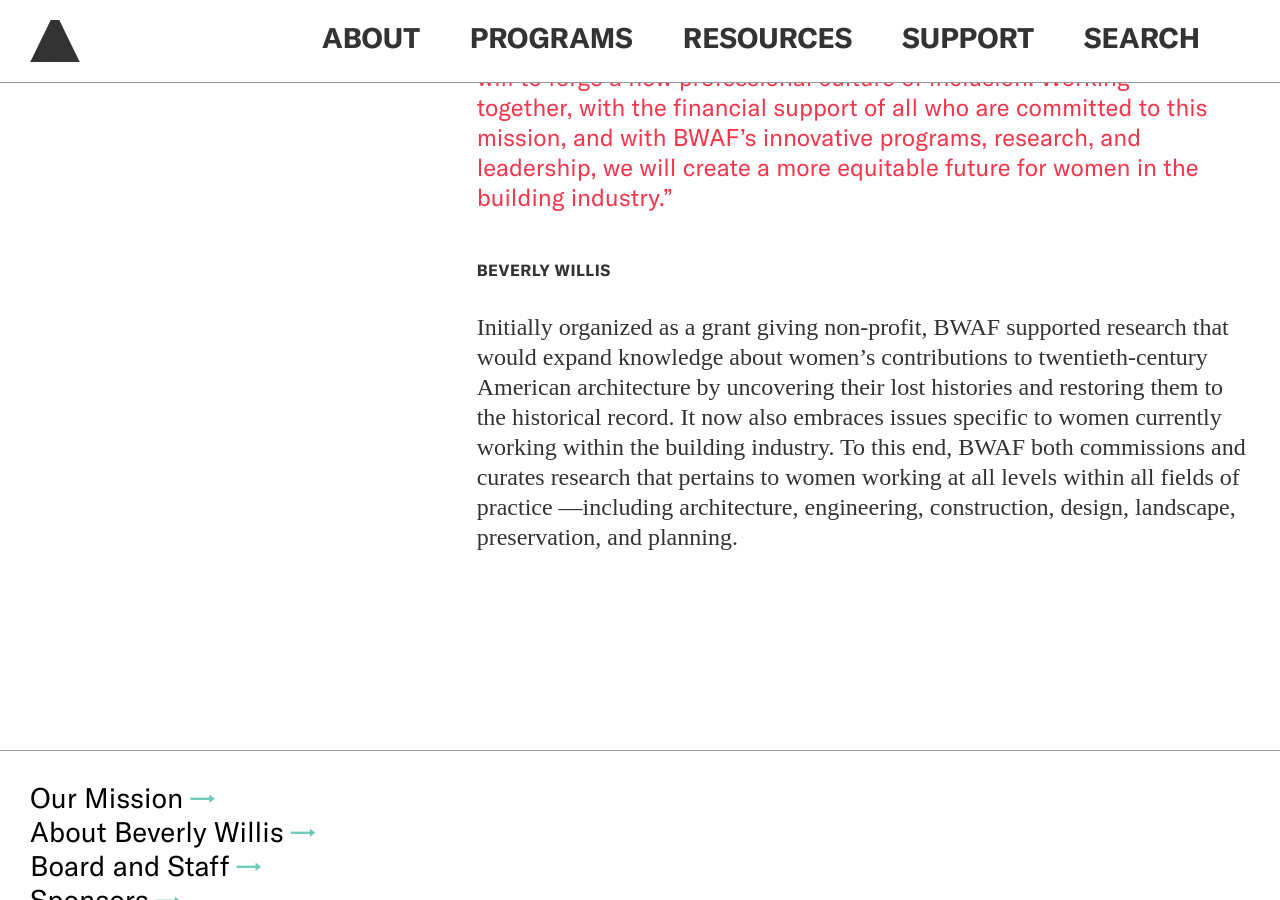
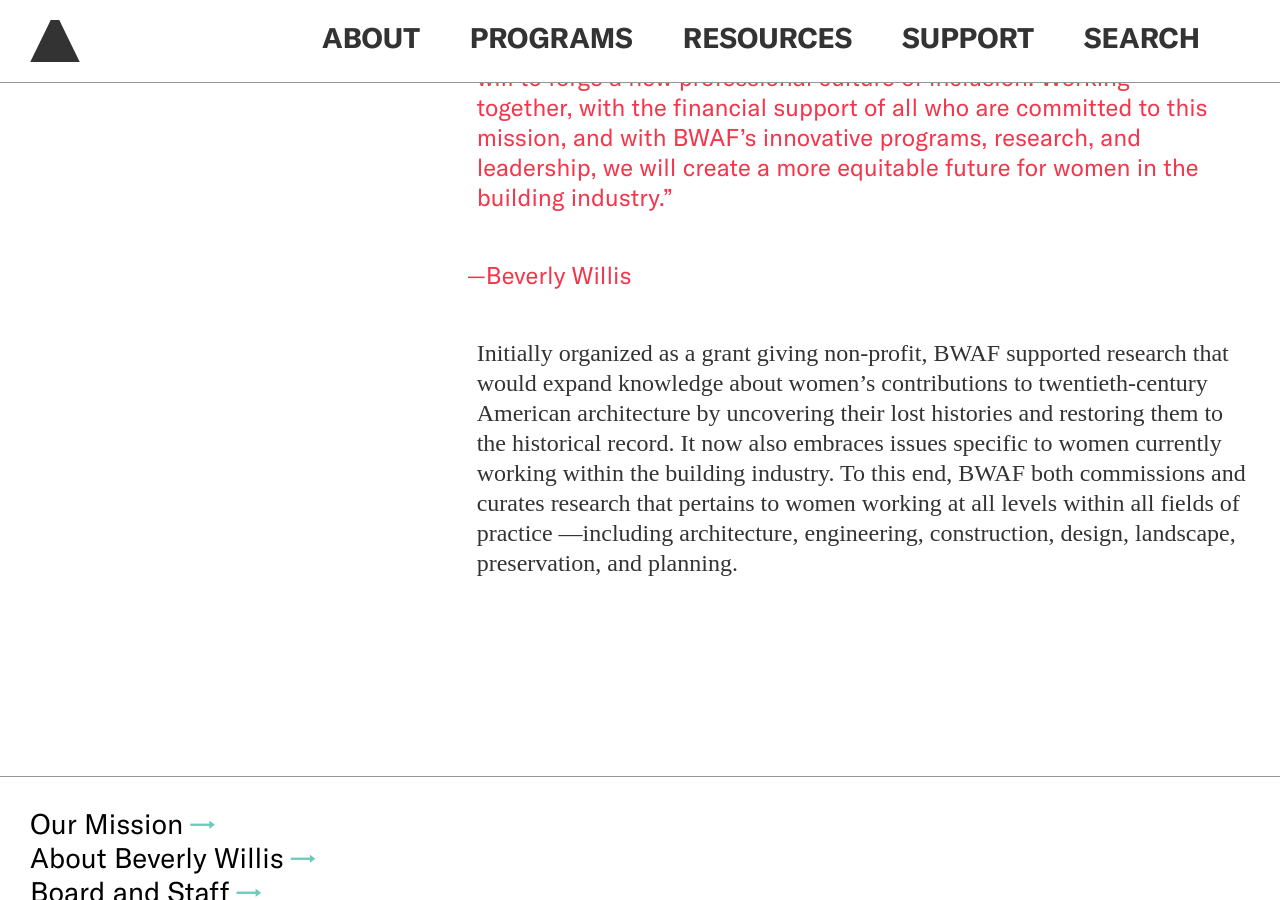
Before and after one commit to jengalas/bwaf-bbw, a Jekyll site: the page built from about/history.html, in a window 1280 px wide and 900 px high, scrolled down 639 px. Built offline with Jekyll 4.4.1, drawn with Linux system fonts in a browser that asks for light colours; some web fonts are replaced.

```diff
--- a/about/history.html
+++ b/about/history.html
@@ -9,8 +9,8 @@ page_blocks:
     After 35 years of architectural practice leading her own firm, Beverly Willis, FAIA, was astounded and dismayed to discover that women were not represented in the architecture history books. In 2000, believing that the future is based on the past, she contacted architectural historians Diane Favro, Ph.D. and Lian Mann, Ph.D. who shared her concern. Joined by Heidi Gifford, together they provided the research that led to the formation in 2002 of Beverly Willis Architecture Foundation (BWAF), a nonprofit 501 (c)(3) organization—with the mission of advancing the knowledge and recognition of women’s contributions to architecture.
 
     > “I founded the Beverly Willis Architecture Foundation for Women (BWAF) to fight to ensure that women in architecture have the same opportunities as men to realize their dreams and to be remembered. The creation of BWAF meshed with my broader lobbying efforts for change, including the 1978 resolution, passed by the American Institute of Architects, to support the Equal Rights Amendment. Forty years later, the profession has yet to live up to the promise of equality. Whether women will finally be able to achieve democratic equality with men depends on our collective will to forge a new professional culture of inclusion. Working together, with the financial support of all who are committed to this mission, and with BWAF’s innovative programs, research, and leadership, we will create a more equitable future for women in the building industry.”
-
-    ###### **Beverly Willis**
+    >
+    > —Beverly Willis
 
     Initially organized as a grant giving non-profit, BWAF supported research that would expand knowledge about women’s contributions to twentieth-century American architecture by uncovering their lost histories and restoring them to the historical record. It now also embraces issues specific to women currently working within the building industry. To this end, BWAF both commissions and curates research that pertains to women working at all levels within all fields of practice —including architecture, engineering, construction, design, landscape, preservation, and planning.
   section_break: false
```
